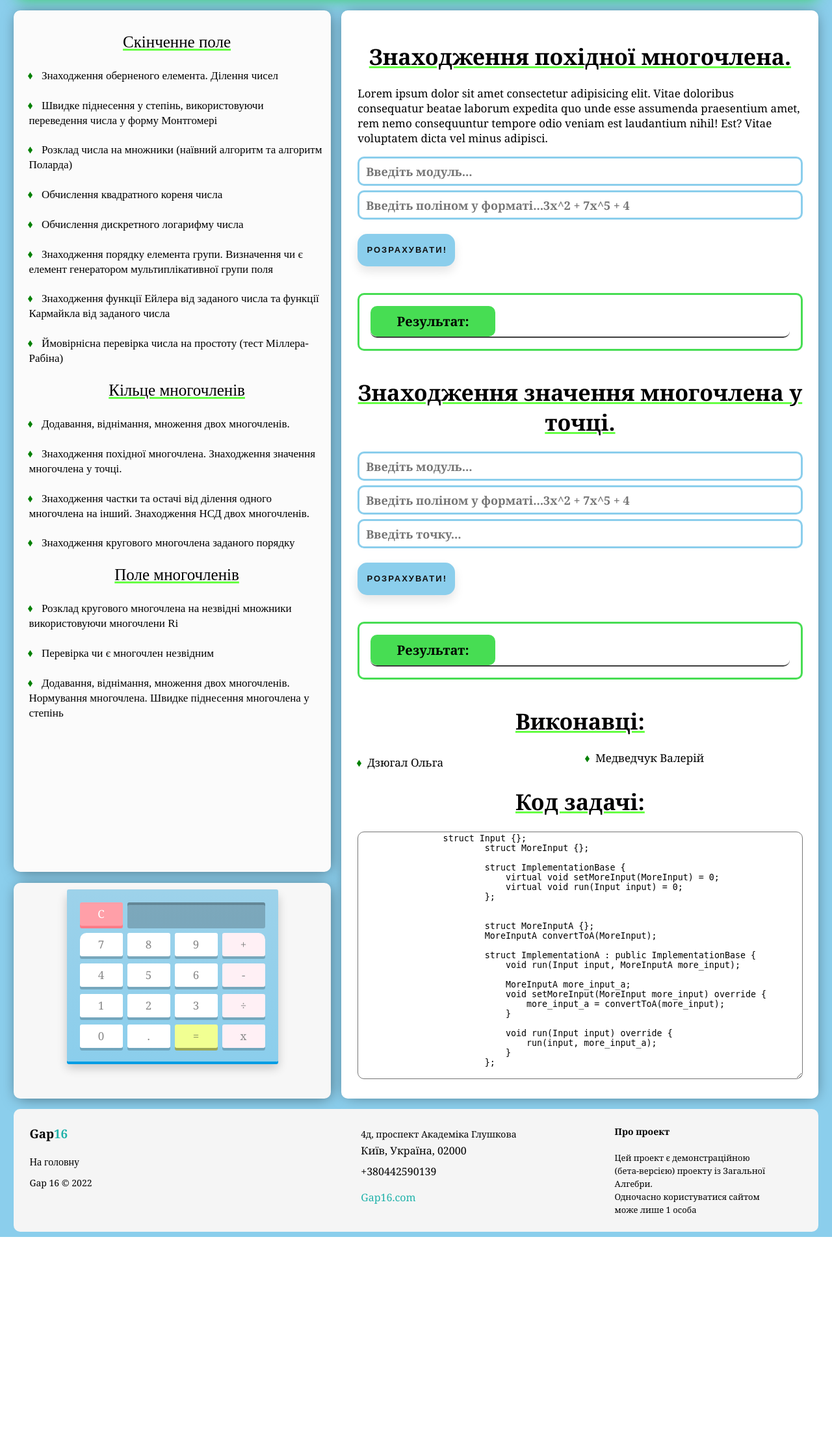
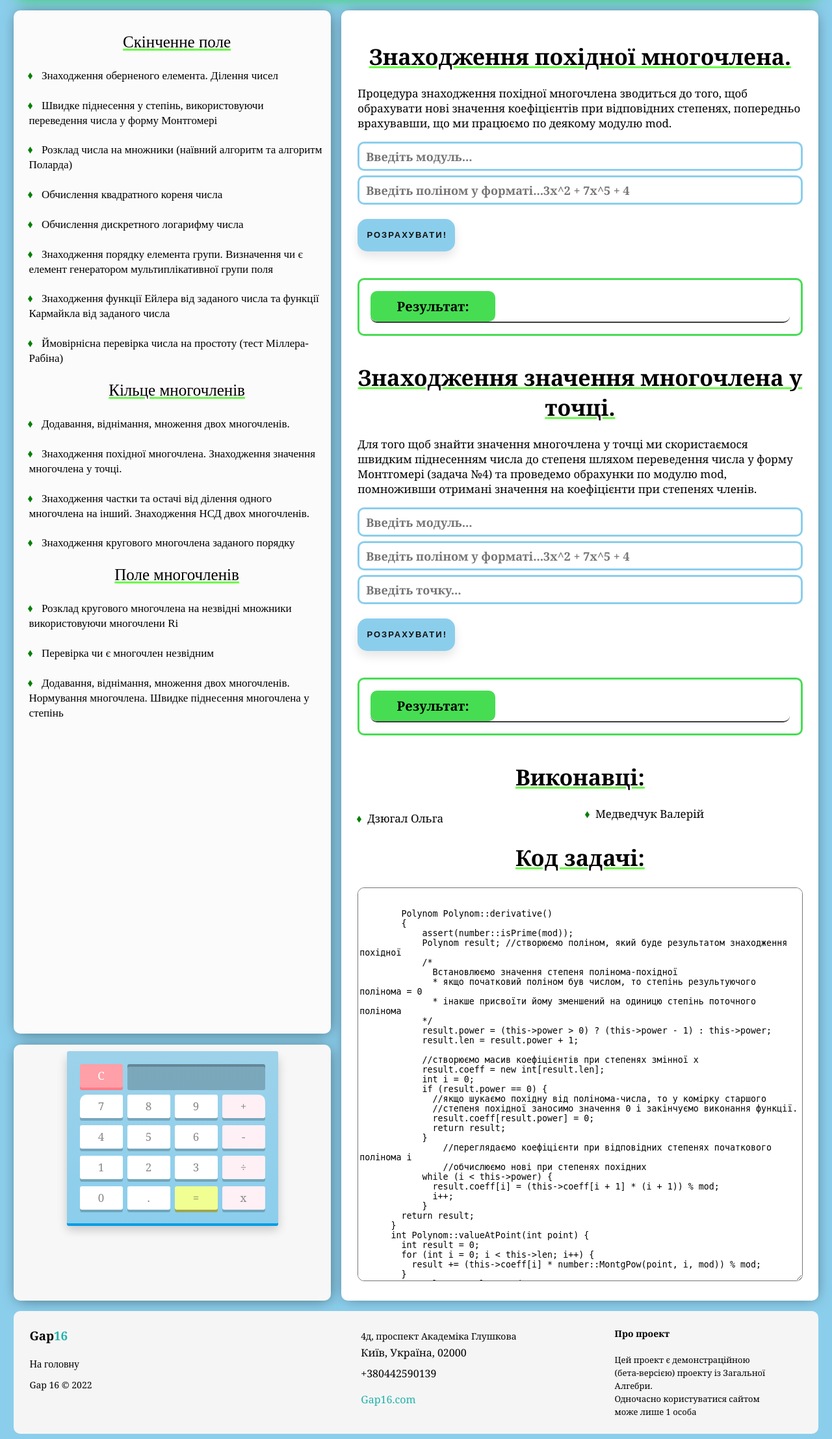
Before and after one commit to chabaniuk-m/gap-demo, a Flask app: template templates/12.html in a window 1280 px wide. Shown: the part 190-2405 px from the top of the page at 65% size. Before the commit the page ends 2094 px from the top, so only its background shows below. Run offline with Flask 2, Linux system fonts and the light colour scheme; the template is opened without the code that fills it, so the values that code supplies are empty.

Commit message:
12 task description and code added.

```diff
--- a/templates/12.html
+++ b/templates/12.html
@@ -133,12 +133,11 @@
             Знаходження похідної многочлена.
           </h1>
           <p>
-            Lorem ipsum dolor sit amet consectetur adipisicing elit. Vitae
-            doloribus consequatur beatae laborum expedita quo unde esse
-            assumenda praesentium amet, rem nemo consequuntur tempore odio
-            veniam est laudantium nihil! Est? Vitae voluptatem dicta vel minus
-            adipisci.
+            Процедура знаходження похідної многочлена зводиться до того,
+            щоб обрахувати нові значення коефіцієнтів при відповідних степенях,
+            попередньо врахувавши, що ми працюємо по деякому модулю mod.
           </p>
+
           <!--Form for operation with TWO POLYNOM-->
           <form action="" name="deriv_pol" method="post">
             <div class="input">
@@ -162,6 +161,12 @@
           <h1 class="task">
             Знаходження значення многочлена у точці.
           </h1>
+          <p>
+            Для того щоб знайти значення многочлена у точці ми скористаємося
+            швидким піднесенням числа до степеня шляхом переведення числа у форму Монтгомері
+            (задача №4) та проведемо обрахунки по модулю mod, помноживши отримані
+            значення на коефіцієнти при степенях членів.
+          </p>
           <form action="" name="value_inPoint" method="post">
             <div class="input">
               <input type="number" name="mod" min=1 placeholder="Введіть модуль..." required>
@@ -192,32 +197,47 @@
           </div>
           <h1>Код задачі:</h1>
 
-          <textarea cols="100" rows="25">
-                struct Input {};
-                        struct MoreInput {};
-
-                        struct ImplementationBase {
-                            virtual void setMoreInput(MoreInput) = 0;
-                            virtual void run(Input input) = 0;
-                        };
+          <textarea cols="100" rows="40">
 
 
-                        struct MoreInputA {};
-                        MoreInputA convertToA(MoreInput);
+        Polynom Polynom::derivative()
+        {
+            assert(number::isPrime(mod));
+            Polynom result; //створюємо поліном, який буде результатом знаходження похідної
+            /*
+              Встановлюємо значення степеня полінома-похідної
+              * якщо початковий поліном був числом, то степінь результуючого полінома = 0
+              * інакше присвоїти йому зменшений на одиницю степінь поточного полінома
+            */
+            result.power = (this->power > 0) ? (this->power - 1) : this->power;
+            result.len = result.power + 1;
 
-                        struct ImplementationA : public ImplementationBase {
-                            void run(Input input, MoreInputA more_input);
-
-                            MoreInputA more_input_a;
-                            void setMoreInput(MoreInput more_input) override {
-                                more_input_a = convertToA(more_input);
-                            }
-
-                            void run(Input input) override {
-                                run(input, more_input_a);
-                            }
-                        };
-                </textarea
+            //створюємо масив коефіцієнтів при степенях змінної х
+            result.coeff = new int[result.len];
+            int i = 0;
+            if (result.power == 0) {
+              //якщо шукаємо похідну від полінома-числа, то у комірку старшого
+              //степеня похідної заносимо значення 0 і закінчуємо виконання функції.
+              result.coeff[result.power] = 0;
+              return result;
+            }
+                //переглядаємо коефіцієнти при відповідних степенях початкового полінома і
+                //обчислюємо нові при степенях похідних
+            while (i < this->power) {
+              result.coeff[i] = (this->coeff[i + 1] * (i + 1)) % mod;
+              i++;
+            }
+        return result;
+      }
+      int Polynom::valueAtPoint(int point) {
+        int result = 0;
+        for (int i = 0; i < this->len; i++) {
+          result += (this->coeff[i] * number::MontgPow(point, i, mod)) % mod;
+        }
+          result = result % mod;
+        return result;
+      }
+          </textarea
           >
         </div>
       </div>
```
